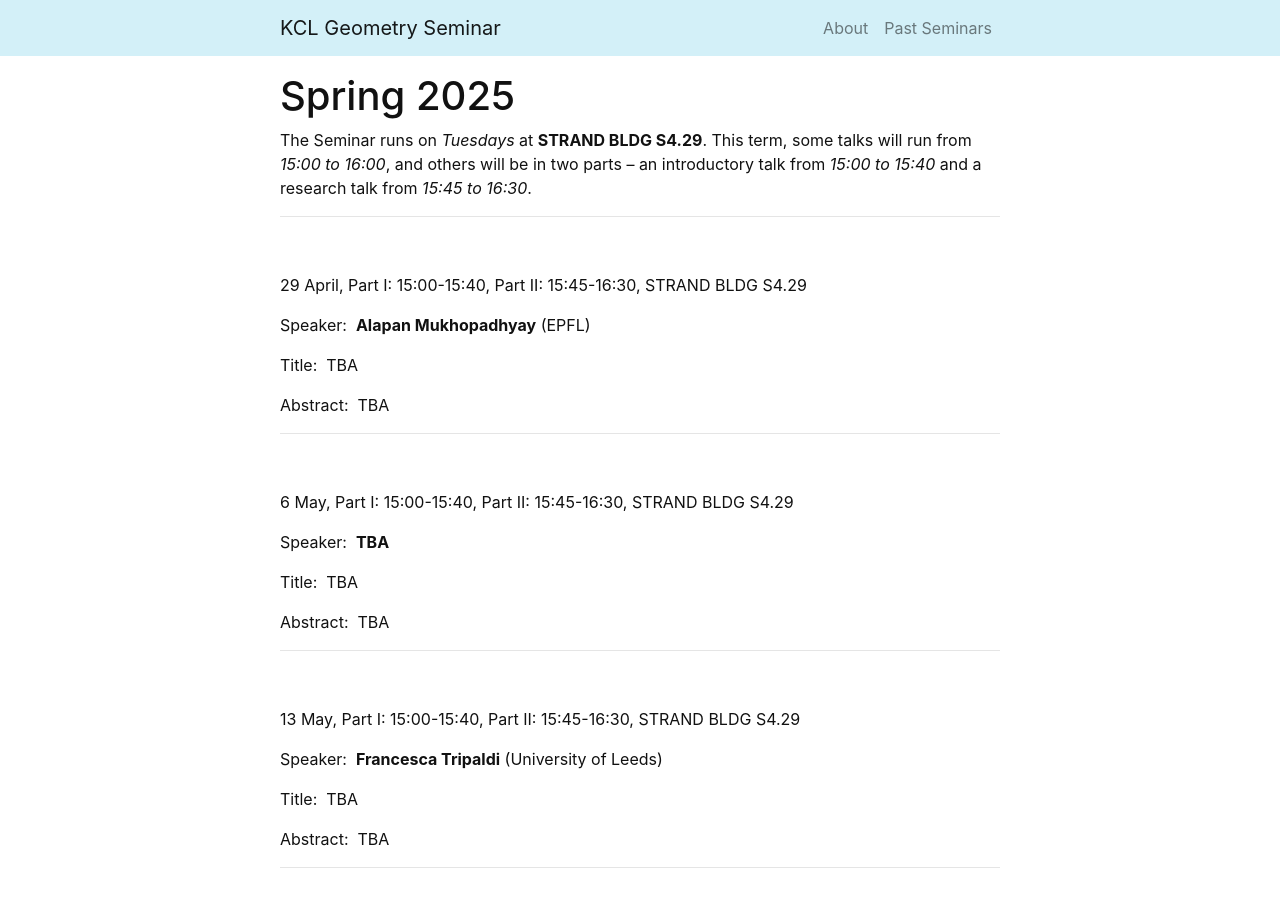
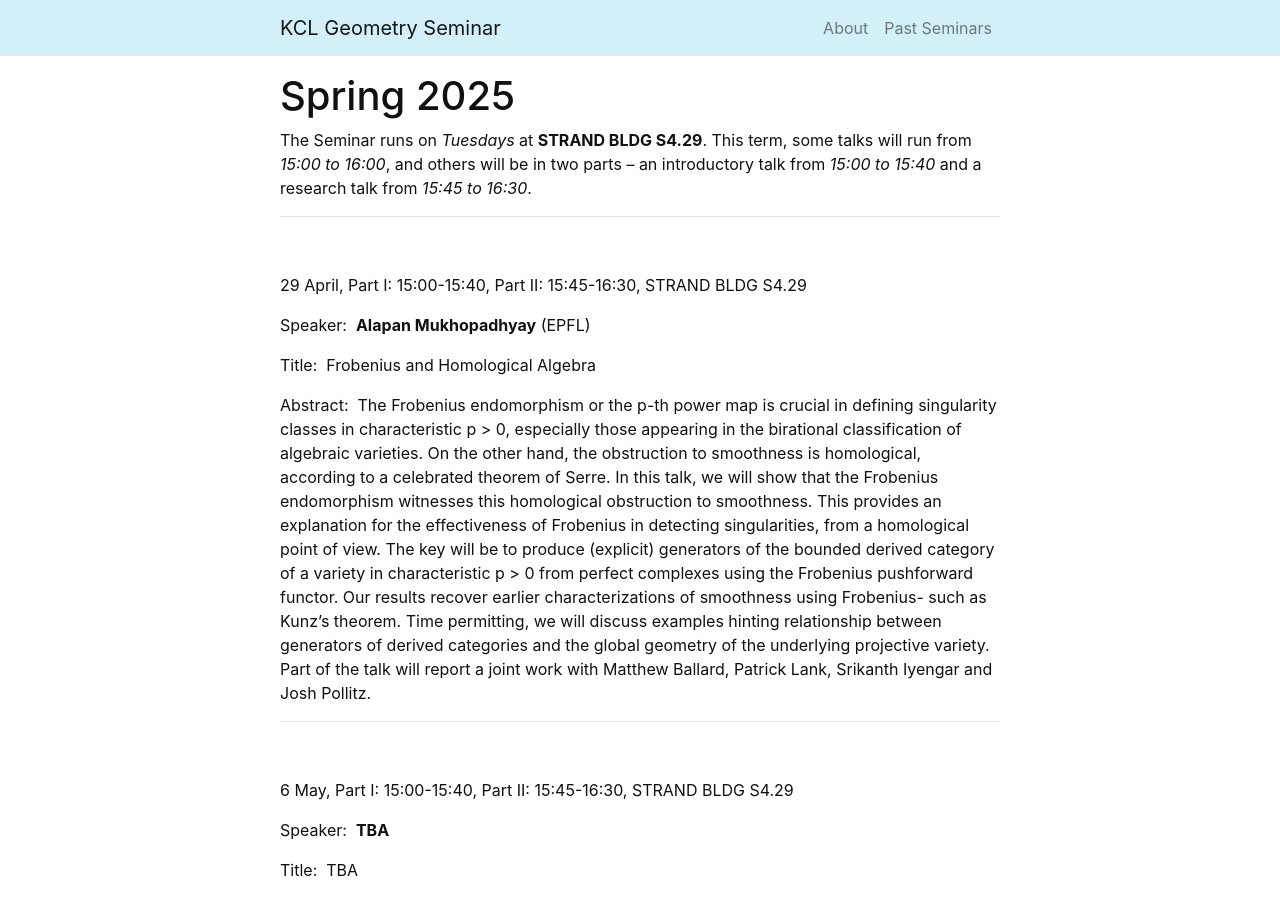
Before and after one commit to kcl-geometry-seminar/kcl-geometry-seminar.github.io, a Jekyll site: the page built from pages/index.md, in a window 1280 px wide and 900 px high. Built offline with Jekyll 4.4.1, drawn with Linux system fonts in a browser that asks for light colours; a script that is not in the unit is left out.

Commit message:
Update index.md

```diff
--- a/pages/index.md
+++ b/pages/index.md
@@ -14,9 +14,23 @@ The Seminar runs on *Tuesdays* at **STRAND BLDG S4.29**. This term, some talks w
 
 Speaker:&nbsp; **Alapan Mukhopadhyay** (EPFL)
 
-Title:&nbsp; TBA
+Title:&nbsp; Frobenius and Homological Algebra
 
-Abstract:&nbsp; TBA
+Abstract:&nbsp; The Frobenius endomorphism or the p-th power map is crucial in
+defining singularity classes in characteristic p > 0, especially those appearing
+in the birational classification of algebraic varieties. On the other hand, the
+obstruction to smoothness is homological, according to a celebrated theorem of
+Serre. In this talk, we will show that the Frobenius endomorphism witnesses this
+homological obstruction to smoothness. This provides an explanation for the
+effectiveness of Frobenius in detecting singularities, from a homological point of
+view. The key will be to produce (explicit) generators of the bounded derived
+category of a variety in characteristic p > 0 from perfect complexes using the
+Frobenius pushforward functor. Our results recover earlier characterizations of
+smoothness using Frobenius- such as Kunz’s theorem. Time permitting, we will
+discuss examples hinting relationship between generators of derived categories
+and the global geometry of the underlying projective variety. Part of the talk
+will report a joint work with Matthew Ballard, Patrick Lank, Srikanth Iyengar
+and Josh Pollitz.
 
 ---------------------------------------------------------
 <br />
```
